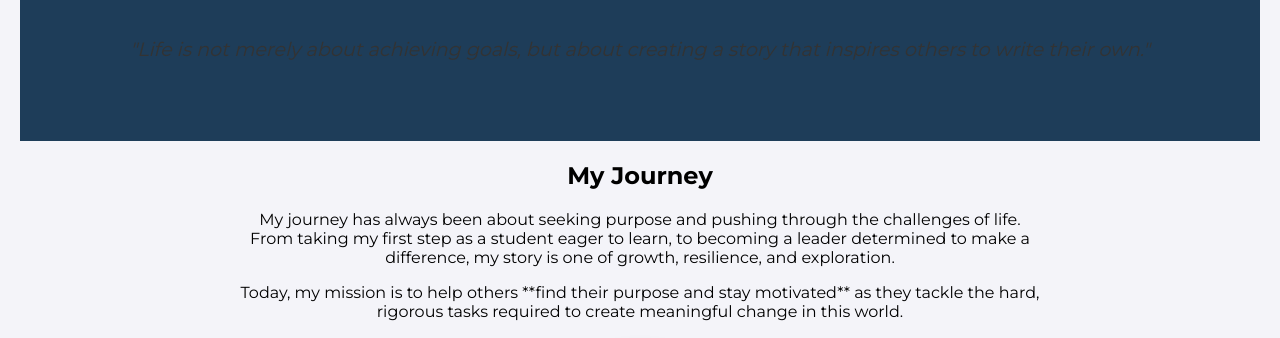
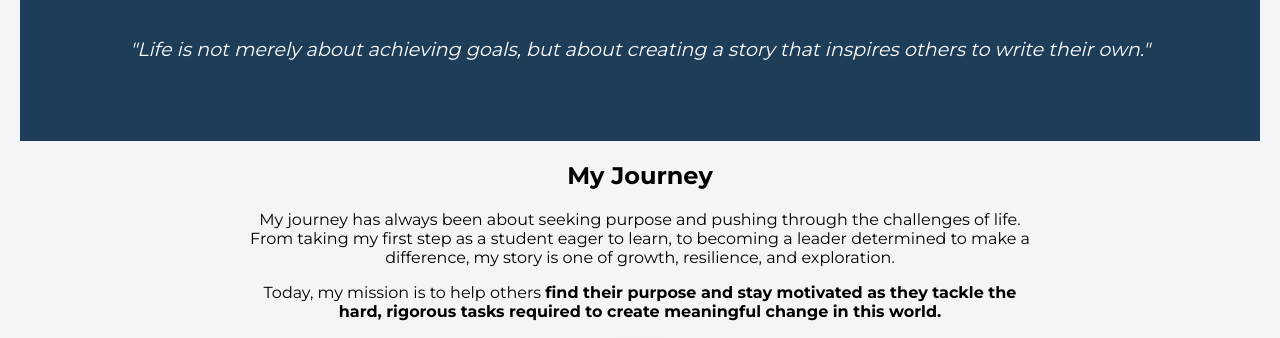
Before and after one commit to Gpeng23/Fun-Personal-Website-Project, a plain HTML site: page about-me.html in a window 1280 px wide. Shown: the part 159-497 px from the top of the page. Drawn offline with nearby package versions, Linux system fonts and the light colour scheme.

Commit message:
Update about-me.html

```diff
--- a/about-me.html
+++ b/about-me.html
@@ -67,7 +67,7 @@
         .quote {
             font-style: italic;
             margin: 40px 0;
-            color: #333;
+            color: white;
             font-size: 1.2rem;
         }
     </style>
@@ -87,7 +87,7 @@
             My journey has always been about seeking purpose and pushing through the challenges of life. From taking my first step as a student eager to learn, to becoming a leader determined to make a difference, my story is one of growth, resilience, and exploration.
         </p>
         <p>
-            Today, my mission is to help others **find their purpose and stay motivated** as they tackle the hard, rigorous tasks required to create meaningful change in this world.
+            Today, my mission is to help others <strong>find their purpose and stay motivated<strong> as they tackle the hard, rigorous tasks required to create meaningful change in this world.
         </p>
 
         <!-- Headshot Image -->
```
